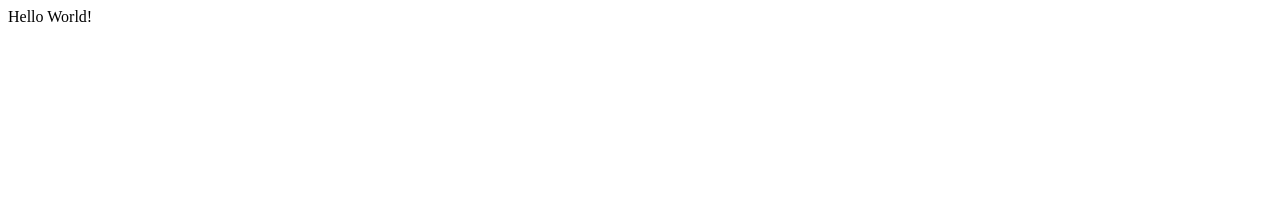
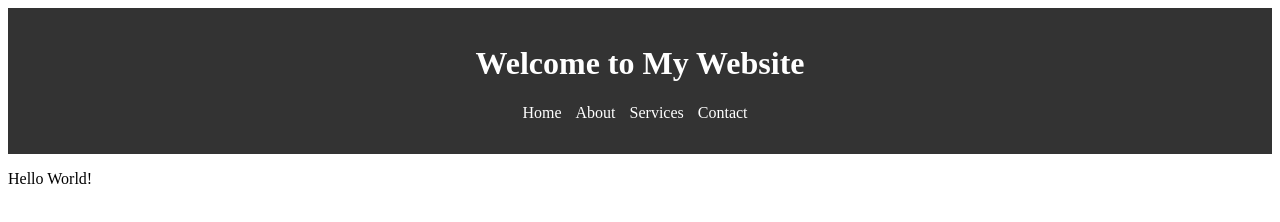
Before and after one commit to colinschindler/Bike-Shop, a plain HTML site: page index.html in a window 1280 px wide. Drawn offline with Linux system fonts and the light colour scheme.

Commit message:
Create index skeleton and head

```diff
--- a/index.html
+++ b/index.html
@@ -1 +1,44 @@
-<p>Hello World!</p>
+<!DOCTYPE html>
+<html lang="en">
+<head>
+    <meta charset="UTF-8">
+    <meta name="viewport" content="width=device-width, initial-scale=1.0">
+    <title>My Modern Website</title>
+    <style>
+        header {
+            background-color: #333;
+            color: white;
+            padding: 1em 0;
+            text-align: center;
+        }
+        nav ul {
+            list-style-type: none;
+            padding: 0;
+        }
+        nav ul li {
+            display: inline;
+            margin-right: 10px;
+        }
+        nav ul li a {
+            color: white;
+            text-decoration: none;
+        }
+    </style>
+</head>
+<body>
+    <header>
+        <h1>Welcome to My Website</h1>
+        <nav>
+            <ul>
+                <li><a href="#home">Home</a></li>
+                <li><a href="#about">About</a></li>
+                <li><a href="#services">Services</a></li>
+                <li><a href="#contact">Contact</a></li>
+            </ul>
+        </nav>
+    </header>
+    <main>
+        <p>Hello World!</p>
+    </main>
+</body>
+</html>
```
